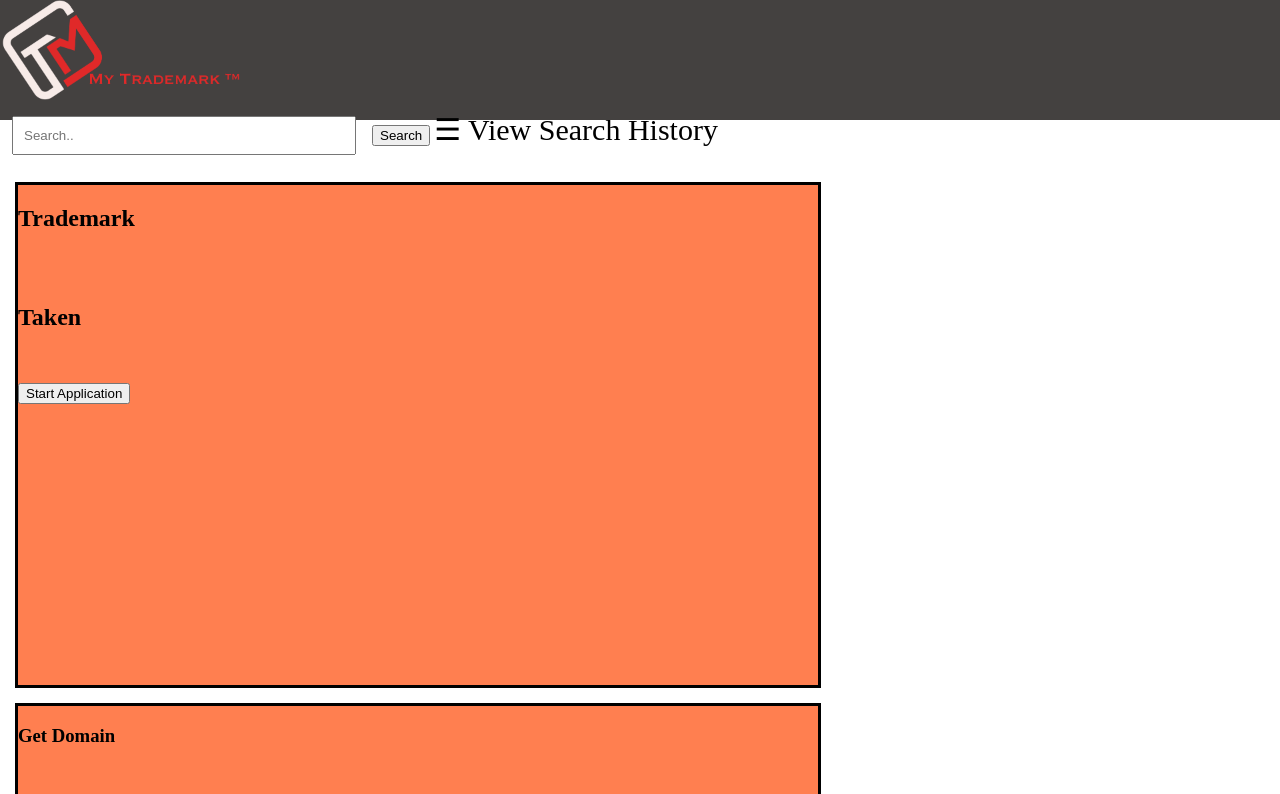
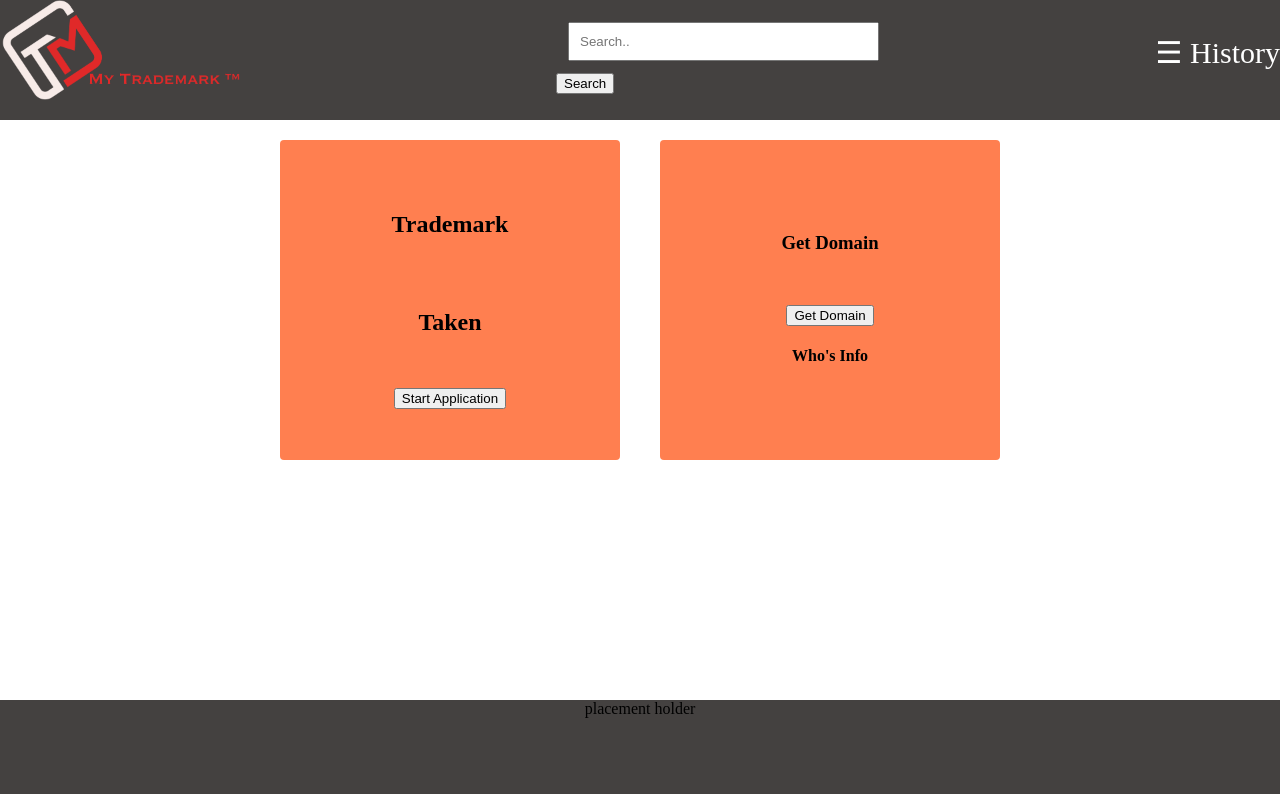
Before and after one commit to mknowlton89/trademark_search, a plain HTML site: page results.html in a window 1280 px wide. Shown: the top 794 px of the page. Drawn offline with nearby package versions, Linux system fonts and the light colour scheme.

Commit message:
Updated the header, added IDs to the input field and submit btn, and updated the body boxes.

```diff
--- a/assets/css/results.css
+++ b/assets/css/results.css
@@ -6,13 +6,25 @@ header {
 body {
   background-color: white;
   margin: 0;
+  height: auto;
 }
+
+main {
+  height: 90vh;
+}
+
 .searchbox {
-  display: topmiddle;
-  width: 25%;
+  width: 100%;
   padding: 10px;
   margin: 12px;
 }
+
+.wrap {
+  display: flex;
+  justify-content: space-between;
+  align-items: center;
+}
+
 .body {
   font-family: "Lato", sans-serif;
 }
@@ -69,11 +81,38 @@ btn {
 create {
   background-color: seagreen;
 }
+
+.single-box {
+  position: relative;
+  display: flex;
+  flex-direction: column;
+  align-items: center;
+  justify-content: center;
+  width: 300px;
+  height: auto;
+  border-radius: 4px;
+  text-align: center;
+  margin: 20px;
+  padding: 20px;
+  transition: 0.3s;
+  background-color: coral;
+}
+.box-container {
+  display: flex;
+  flex-wrap: wrap;
+  justify-content: center;
+  /* align-items: center; */
+  height: 50%;
+}
+
 footer {
   background-color: #444140;
   width: 100%;
   height: 100px;
   text-align: center;
+  position: fixed;
+  bottom: 0;
+  right: 0;
 }
 /* When the screen is less than 600px wide, stack the links and the search field vertically instead of horizontally */
 @media screen and (max-width: 600px) {
--- a/results.html
+++ b/results.html
@@ -1,40 +1,37 @@
 <!DOCTYPE html>
 <html lang="en">
+
 <head>
   <meta charset="UTF-8" />
   <meta http-equiv="X-UA-Compatible" content="IE=edge" />
   <meta name="viewport" content="width=device-width, initial-scale=1.0" />
-    <link rel="stylesheet" href="./assets/css/results.css"/>
+  <link rel="stylesheet" href="./assets/css/results.css" />
   <title>Document</title>
 </head>
 
 
+
+<body>
   <header>
-<body>
     <div class="box-area">
+      <div class="wrap">
+        <div class="logo">
+          <img src="assets/images/Trademark_logo copy.png" alt="Trademark Logo" style="height: 100px" />
         </div>
-      <header>
+        <div>
+          <input id="queryInput" class="searchbox" type="text" placeholder="Search.." />
+          <button id="searchBtn" class="searchBtn">Search</button>
+        </div>
+        <div>
+          <span style="font-size:30px;cursor:pointer;color:white;" onclick="openNav()">&#9776; History</span>
+        </div>
+  </header>
 
 
-        <div class="wrap">
-          <div class="logo">
-            <img
-              src="assets/images/Trademark_logo copy.png"
-              alt="Trademark Logo"
-              style="height: 100px"
-            />
-          </div>
-          <div>
-            <input class="searchbox" type="text" placeholder="Search.." />
-            <button class="searchBtn">Search</button>
-
-
-
+  <main>
     <div id="mySidenav" class="sidenav">
       <a href="javascript:void(0)" class="closebtn" onclick="closeNav()">&times;</a>
     </div>
-
-  <span style="font-size:30px;cursor:pointer" onclick="openNav()">&#9776; View Search History</span>
 
     <script>
       function openNav() {
@@ -46,38 +43,32 @@
       }
     </script>
 
-<div>
-  <div class="parent"></div>
-  <section  class="child column" id="ideaTaken">
+
+    <div class="box-container">
+      <section class="single-box" id="ideaTaken">
         <h1>Trademark</h1>
-  <ul id = "ul-idea-taken">
-  </ul>
+        <ul id="ul-idea-taken"></ul>
         <!-- If the Trademark is NOT available - this should populate some information either the owner of the Domain or Trademark (to be decided) - This box should be floating over "id = Container 1"    -->
         <h2 id="takeninfo">Taken</h2>
-  <ul id = "ul-taken-info"></ul>
+        <ul id="ul-taken-info"></ul>
         </ul>
-  <div>
-  <button class="btn" id="start-trademark">Start Application</button>
+        <div><button class="btn" id="start-trademark">Start Application</button></div>
       </section>
-</div>
-    <section class="child column">
-
+      <section class="single-box">
         <h3 id="getDomain">Get Domain</h3>
-        <ul id = "ul-get-domnain"></ul>
+        <ul id="ul-get-domnain"></ul>
         </ul>
-        <div>
-        <button class="btn" id="buy-domain">Get Domain</button>
-        </div>
+        <div><button class="btn" id="buy-domain">Get Domain</button></div>
         <!-- This is a container that will contain the WhoIs info - This box should be floating over the the main box "id= Container 2" -->
         <section id="whoIsinfo">
           <h4>Who's Info</h4>
-         <ul id = "ul-who-Is-info">
-           </ul>
-
+          <ul id="ul-who-Is-info"></ul>
+        </section>
       </section>
     </div>
 
     </section>
+  </main>
   <!--  added reference to result.js 04/01/2021 egon  -->
   <script src="https://code.jquery.com/jquery-3.5.1.min.js"></script>
   <script src="./assets/js/results.js"></script>
```
Lines whose indentation alone changed are shown as unchanged.
